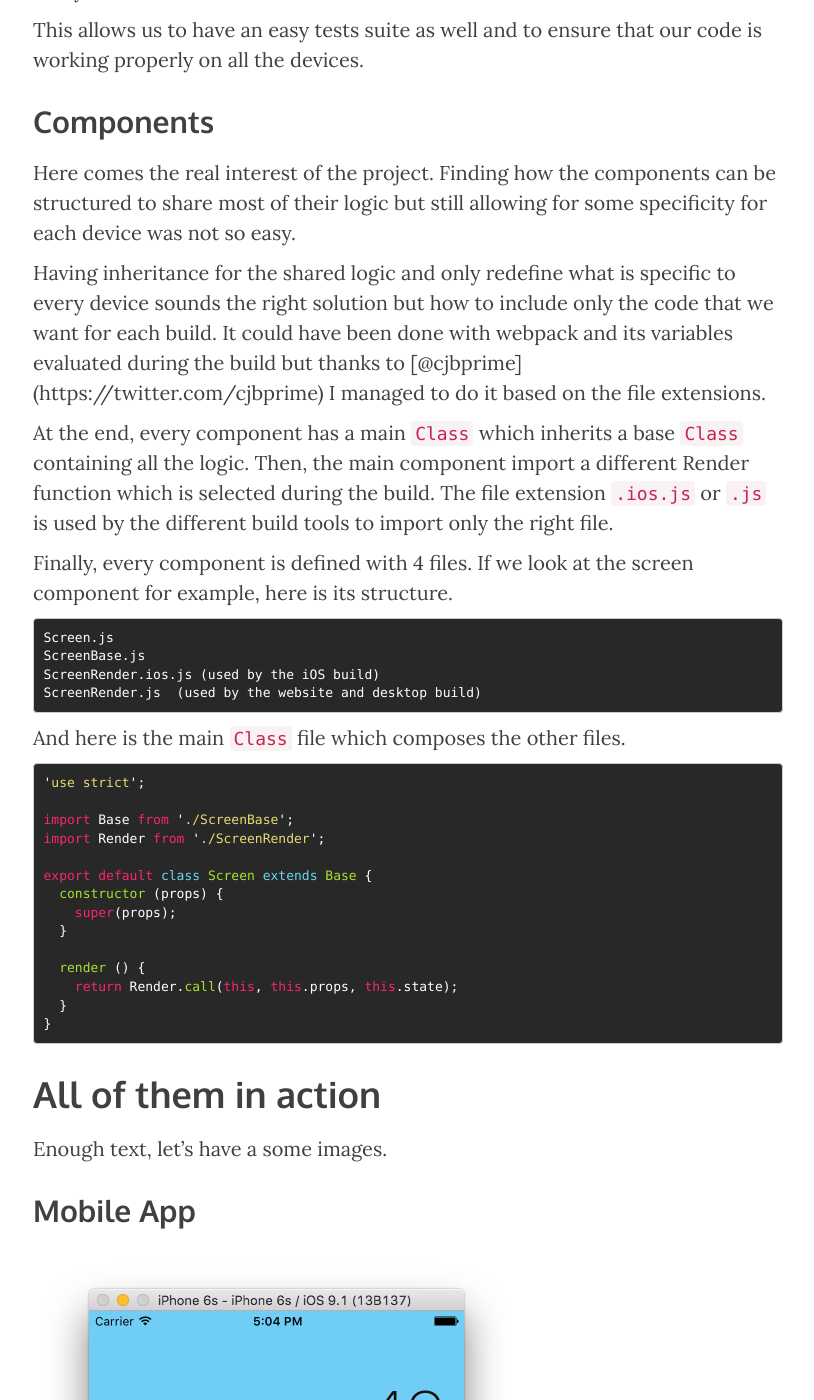
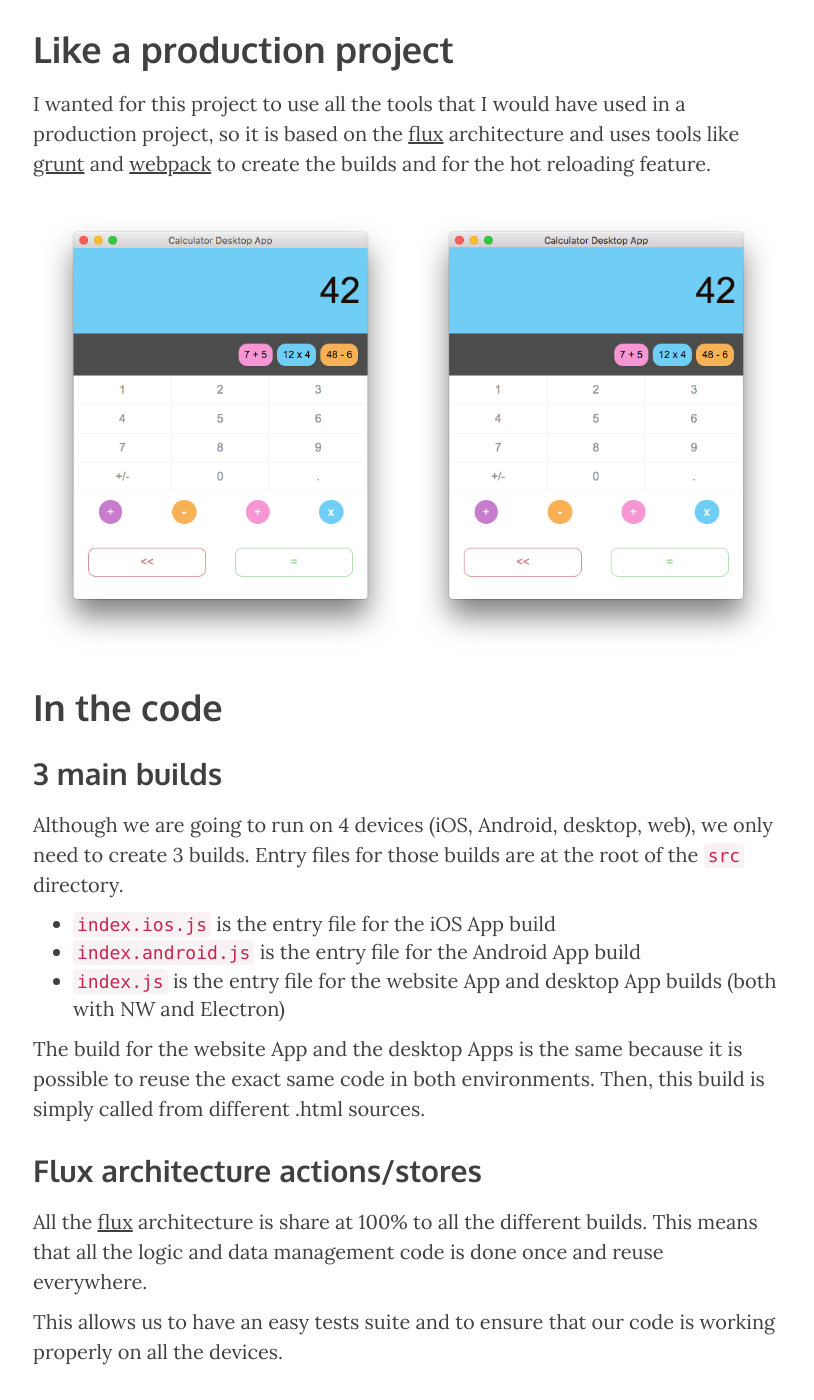
Before and after one commit to benoitvallon/benoitvallon.github.io, a Jekyll site: the page built from _posts/2015-11-03-a-mobile-desktop-and-website-app-with-the-same-code.md, in a window 1280 px wide and 1400 px high, scrolled down 1869 px. Shown: the whole window, without its empty margins (232-1046 px from the left). Built offline with Jekyll 4.4.1, drawn with Linux system fonts in a browser that asks for light colours; nearby versions of some CDN libraries; comment, search, counter and statistics services are not loaded; some of the changed text lies outside the part shown.

Commit message:
Updates mobile, desktop and web app with the same code post

````diff
--- a/_posts/2015-11-03-a-mobile-desktop-and-website-app-with-the-same-code.md
+++ b/_posts/2015-11-03-a-mobile-desktop-and-website-app-with-the-same-code.md
@@ -1,7 +1,7 @@
 ---
 layout:     post
 title:      "A mobile, desktop and website App with the same code"
-subtitle:   "React-native, NW and React all together"
+subtitle:   "React-native, NW, Electron and React all together"
 date:       2015-11-03 10:22:23
 author:     "Benoit VALLON"
 header-img: "/img/2015-11-03-a-mobile-desktop-and-website-app-with-the-same-code/post-a-mobile-desktop-and-website-app-with-the-same-code.jpg"
@@ -10,57 +10,68 @@
 tags:       [react, react-native, nw, es6]
 ---
 
-# React-native, NW and React, all in one
+# React-native, NW, Electron and React, all in one
 
-A few months ago after react-native was released I started to wonder how it would be possible to do a mobile App, desktop App and website App with the same code base. I knew it was possible but I wanted to explore how to do it and what would be the final volume of reused code. So I created the project [react-native-nw-react-calculator](https://github.com/benoitvallon/react-native-nw-react-calculator).
+A few months ago after react-native was released I started to wonder how it would be possible to do a mobile App, desktop App and website App with the same code base. I knew it was possible but I wanted to explore how to do it and what would be the final volume of reused code. So I created the project [react-native-nw-react-calculator](https://github.com/benoitvallon/react-native-nw-react-calculator) on Github.
 
 This project shows how the source code can be architectured to run on multiple devices. As of now, it is able to run as:
 
-- an iOS App (based on [react-native](https://facebook.github.io/react-native))
-- a desktop App (based on [NW](http://nwjs.io))
+- an iOS and Android Apps (based on [react-native](https://facebook.github.io/react-native))
+- a desktop App (based on [NW](http://nwjs.io) or [Electron](http://electron.atom.io))
 - a website App in any browser (based on [react](https://facebook.github.io/react))
 
-It is a beautiful calculator with the previous formulae feature based on the design of Robert O'Dowd who kindly authorized me the reuse it. The original design made by Robert was part of his project called "Simplifycation" visible [here](https://dribbble.com/shots/1973851-Simplifycation).
+It is a beautiful calculator with the "memory of previous formulae" feature based on the design of Robert O’Dowd who kindly authorized me the use it. The original design made by Robert was part of his project called "Simplifycation" visible [here](https://dribbble.com/shots/1973851-Simplifycation).
+
+![Mobile Apps](/img/2015-11-03-a-mobile-desktop-and-website-app-with-the-same-code/mobile-apps.png "The iOS App and Android App")
 
 # Like a production project
 
 I wanted for this project to use all the tools that I would have used in a production project, so it is based on the [flux](https://facebook.github.io/flux) architecture and uses tools like [grunt](http://gruntjs.com) and [webpack](https://webpack.github.io) to create the builds and for the hot reloading feature.
 
+![Desktop Apps](/img/2015-11-03-a-mobile-desktop-and-website-app-with-the-same-code/desktop-apps.png "The desktop App running on NW on the left and Electron on the right")
+
 # In the code
 
-## 2 main builds
+## 3 main builds
 
-Although we are going to run on 3 devices, we only need to create 2 builds. Both entry files for those builds are at the root of the `src` directory.
+Although we are going to run on 4 devices (iOS, Android, desktop, web), we only need to create 3 builds. Entry files for those builds are at the root of the `src` directory.
 
 - `index.ios.js` is the entry file for the iOS App build
-- `index.js` is the entry file for the website App and desktop App build
+- `index.android.js` is the entry file for the Android App build
+- `index.js` is the entry file for the website App and desktop App builds (both with NW and Electron)
 
-The second build for the website App and desktop App is the same because it is possible to reuse the exact same code in both environment.
+The build for the website App and the desktop Apps is the same because it is possible to reuse the exact same code in both environments. Then, this build is simply called from different .html sources.
 
 ## Flux architecture actions/stores
 
 All the [flux](https://facebook.github.io/flux) architecture is share at 100% to all the different builds. This means that all the logic and data management code is done once and reuse everywhere.
 
-This allows us to have an easy tests suite as well and to ensure that our code is working properly on all the devices.
+This allows us to have an easy tests suite and to ensure that our code is working properly on all the devices.
+
+![Website App](/img/2015-11-03-a-mobile-desktop-and-website-app-with-the-same-code/website-app.png "The Website App")
 
 ## Components
 
 Here comes the real interest of the project. Finding how the components can be structured to share most of their logic but still allowing for some specificity for each device was not so easy.
 
-Having inheritance for the shared logic and only redefine what is specific to every device sounds the right solution but how to include only the code that we want for each build. It could have been done with webpack and its variables evaluated during the build but thanks to [@cjbprime] (https://twitter.com/cjbprime) I managed to do it based on the file extensions.
+Having inheritance for the shared logic and only redefine what is specific to every device sounds the right solution but how to include only the code that we want for each build. It could have been done with webpack and its variables evaluated during the build but thanks to [@cjbprime](https://twitter.com/cjbprime) I managed to do it based on the file extensions.
 
-At the end, every component has a main `Class` which inherits a base `Class` containing all the logic. Then, the main component import a different Render function which is selected during the build. The file extension `.ios.js` or `.js` is used by the different build tools to import only the right file.
+Basically, every component has a main `Class` which inherits a base `Class` containing all the logic. Then, the main component import a different Render function which has been selected during the build. The file extension `.ios.js`, `.android.js` or `.js` is used by the build tool to import only the right file.
 
-Finally, every component is defined with 4 files. If we look at the screen component for example, here is its structure.
+The `.native.js` files contain code that is shared between both mobile platforms (iOS & Android). Currently, the `.ios.js` and `.android.js` files compose this `.native.js` file since all code is shared right now. However, if a component needed to be different for platform specific reasons, that code would be included in the corresponding platform specific files.
+
+At the end, every component is defined by 6 files. If we look at the screen component, here is its structure.
 
 ```
 Screen.js
-ScreenBase.js
-ScreenRender.ios.js (used by the iOS build)
-ScreenRender.js  (used by the website and desktop build)
+├── ScreenBase.js
+├── ScreenRender.ios.js (specific to iOS build
+├── ScreenRender.android.js (specific to Android build)
+├── ScreenRender.native.js (shared mobile app code - iOS & Android)
+└── ScreenRender.js (used during Website and Desktop build)
 ```
 
-And here is the main `Class` file which composes the other files.
+And here is the main `Class` file (`Screen.js`) which composes the other files.
 
 ```js
 'use strict';
@@ -79,18 +90,14 @@
 }
 ```
 
-# All of them in action
+As the last code sample, here is the ScreenRender.ios.js file which imports the ScreenRender.native.js file.
 
-Enough text, let's have a some images.
+```js
+'use strict';
 
-## Mobile App
+import Render from './ScreenRender.native';
 
-![Mobile App](/img/2015-11-03-a-mobile-desktop-and-website-app-with-the-same-code/mobile-app.png "Mobile App")
-
-## Desktop App
-
-![Desktop App](/img/2015-11-03-a-mobile-desktop-and-website-app-with-the-same-code/desktop-app.png "Desktop App")
-
-## Website App
-
-![Website App](/img/2015-11-03-a-mobile-desktop-and-website-app-with-the-same-code/website-app.png "Website App")
+export default function () {
+  return Render.call(this, this.props, this.state);
+}
+```
````
Also changed, not shown: img/2015-11-03-a-mobile-desktop-and-website-app-with-the-same-code/desktop-app.png (deleted), img/2015-11-03-a-mobile-desktop-and-website-app-with-the-same-code/desktop-apps.png (added), img/2015-11-03-a-mobile-desktop-and-website-app-with-the-same-code/mobile-app.png (deleted), img/2015-11-03-a-mobile-desktop-and-website-app-with-the-same-code/mobile-apps.png (added).
